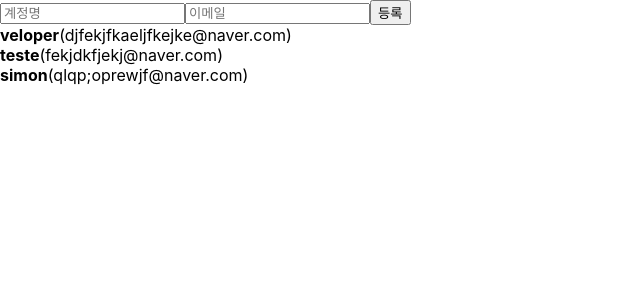
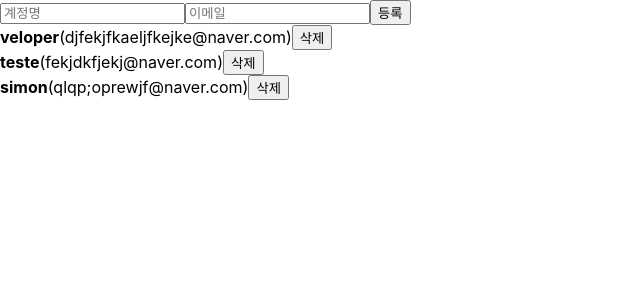
Before and after one commit to doubleaway/study, a React (Create React App) app in the folder input/: page / in a window 1280 px wide. Shown: the top 300 px of the page, without its empty margins (0-640 px from the left). Built offline with nearby package versions, Linux system fonts and the light colour scheme.

Commit message:
항목 삭제 filter에 id값을 받아 사용

```diff
--- a/input/src/App.js
+++ b/input/src/App.js
@@ -28,6 +28,7 @@ function App() {
     };
 
 
+
     //push,splice sort는 사용하면 안됨. #꼭 사용해야한다면 복사하여 사용
     //spread연산자 사용 방법
       // setUsers([...users,user]);
@@ -47,6 +48,11 @@ function App() {
     nextId.current+=1;
   }
 
+  //항목 삭제
+  //filter함수 사용
+  const onRemove=id=>{
+    setUsers(users.filter(user=>user.id!==id));
+  };
 
 
 
@@ -75,7 +81,7 @@ function App() {
             onChange={onChange}
             onCreate={onCreate}
         />
-        <UserList users={users}/>
+        <UserList users={users} onRemove={onRemove}/>
         </>
   );
 }
--- a/input/src/userList.js
+++ b/input/src/userList.js
@@ -1,18 +1,22 @@
 import React from "react";
 
-function User({users}){
-  return(  <div>
+function User({users,onRemove}){
+    const {username,email,id}=users;
+  return(
+      <div>
         <b>
-            {users.username}
+            {username}
         </b>
         <span>
-                    ({users.email})
+                    ({email})
                 </span>
+          {/*onclick에 넣을때는 함수를 함수에 넣어야함 =>아니면 컴포넌트가 렌더링될때 자동호출 됨 onclick={onRemove}(x)*/}
+          <button onClick={()=>onRemove(id)}>삭제</button>
     </div>
   )
 }
 
-function UserList({users}){
+function UserList({users,onRemove}){
 
 //    하나하나 렌더링
     return(
@@ -50,7 +54,7 @@ function UserList({users}){
             {/*내장함수 map사용*/}
             {
                 users.map(
-                    user=>(<User key={user.id} users={user}/>
+                    user=>(<User onRemove={onRemove} key={user.id} users={user}/>
                     )
                 )
             }
```
